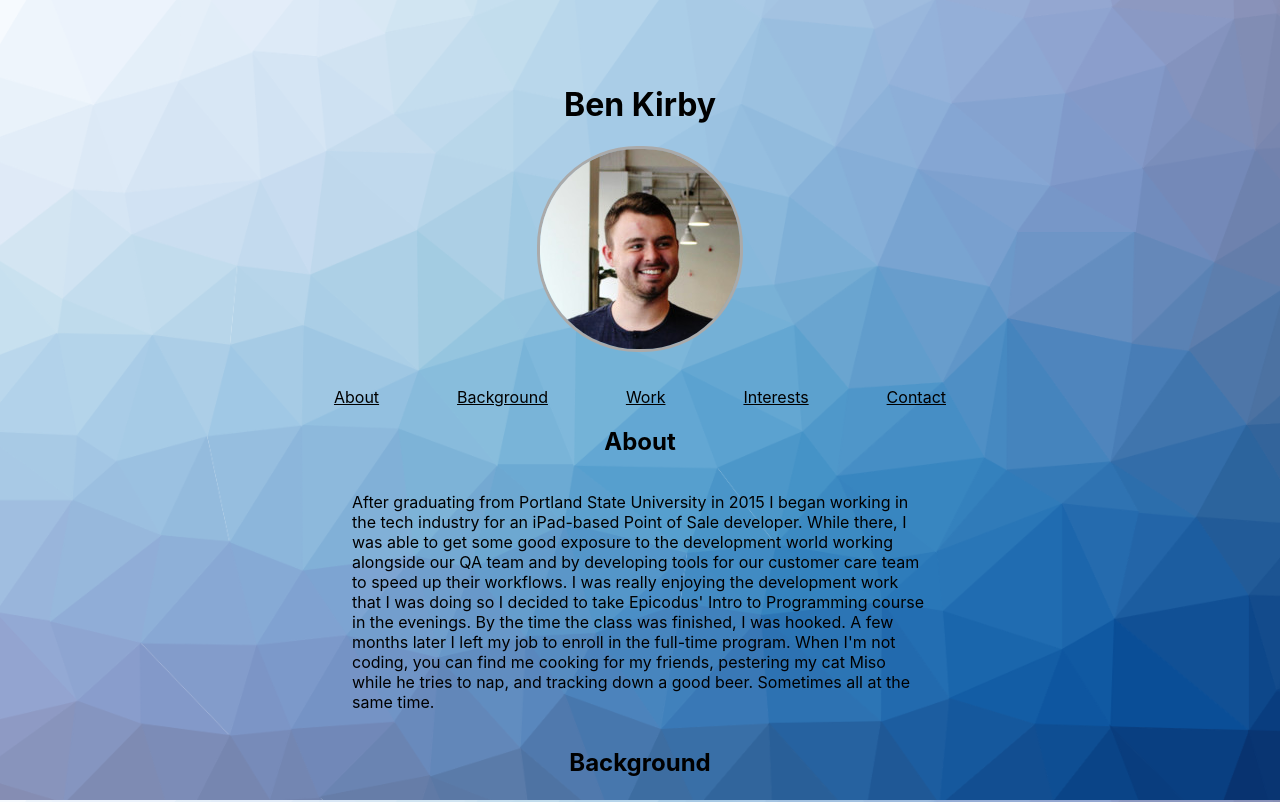
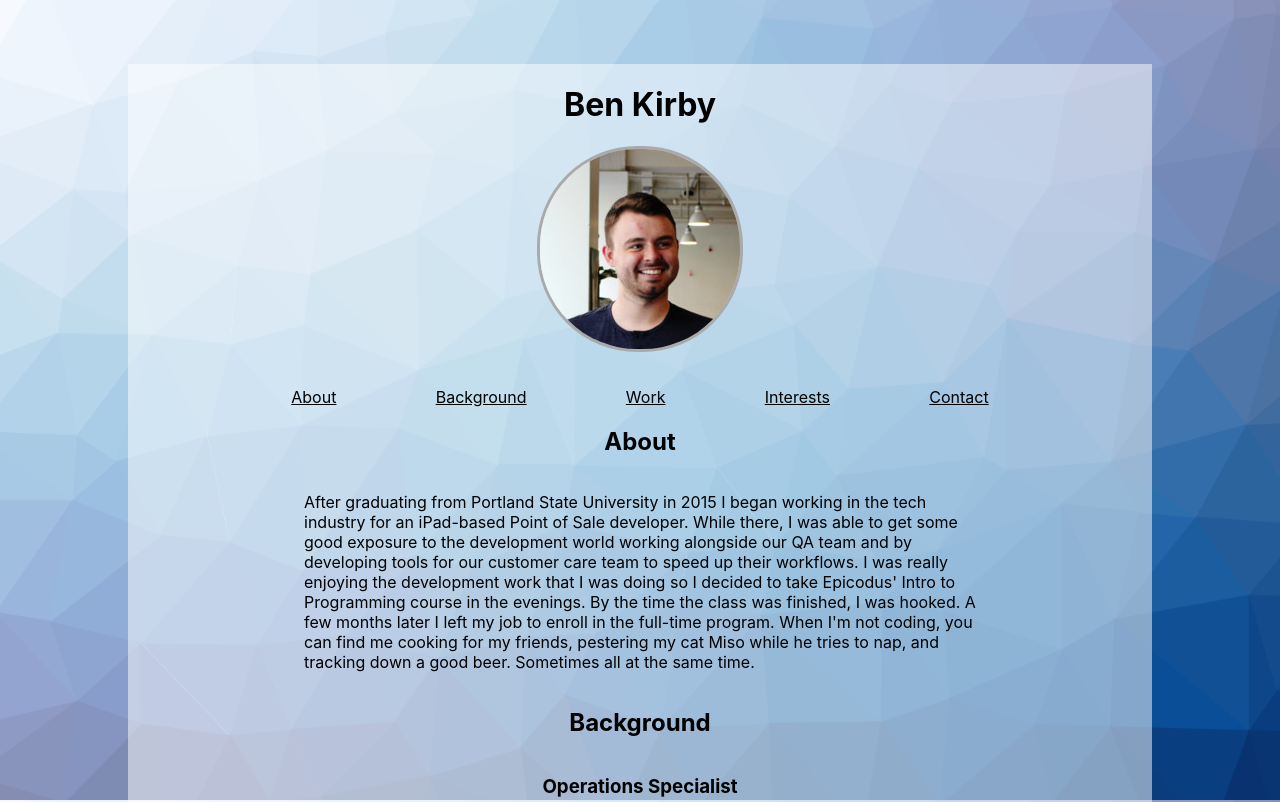
Before and after one commit to ben-kirby/about, a React (Create React App) app: page / in a window 1280 px wide. Shown: the top 802 px of the page. Built offline with nearby package versions, Linux system fonts and the light colour scheme.

Commit message:
added style components

```diff
--- a/src/styles/styledComponents.js
+++ b/src/styles/styledComponents.js
@@ -3,10 +3,15 @@ import styled from 'styled-components';
 export const Container = styled.div`
 	display: flex;
 	flex-direction: column;
-	width: 60%;
+	width: 70%;
 	align-items: center;
+	background: rgba(255, 255, 255, 0.5);
+	padding: 0 5% 0 5%;
 `;
 
 export const SectionTitle = styled.h2`
+`;
 
+export const SectionContent = styled.div`
+	align-items: center;
 `;
```
